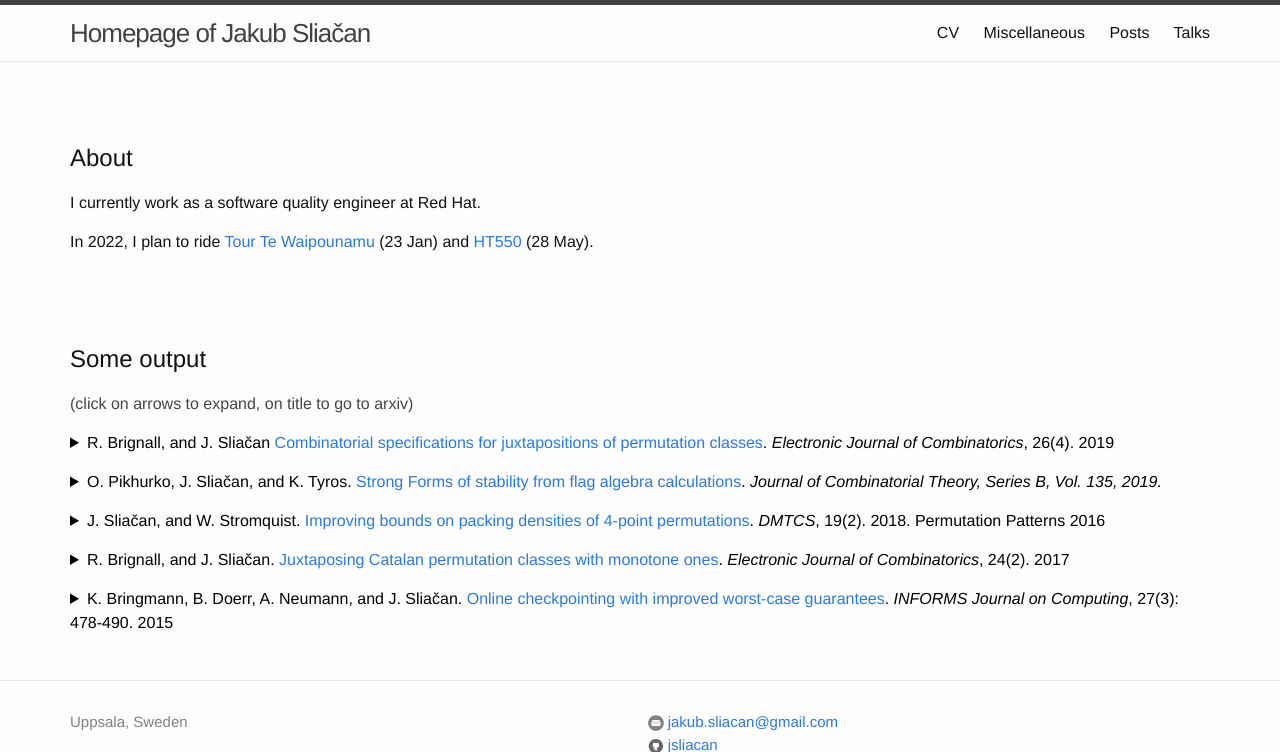
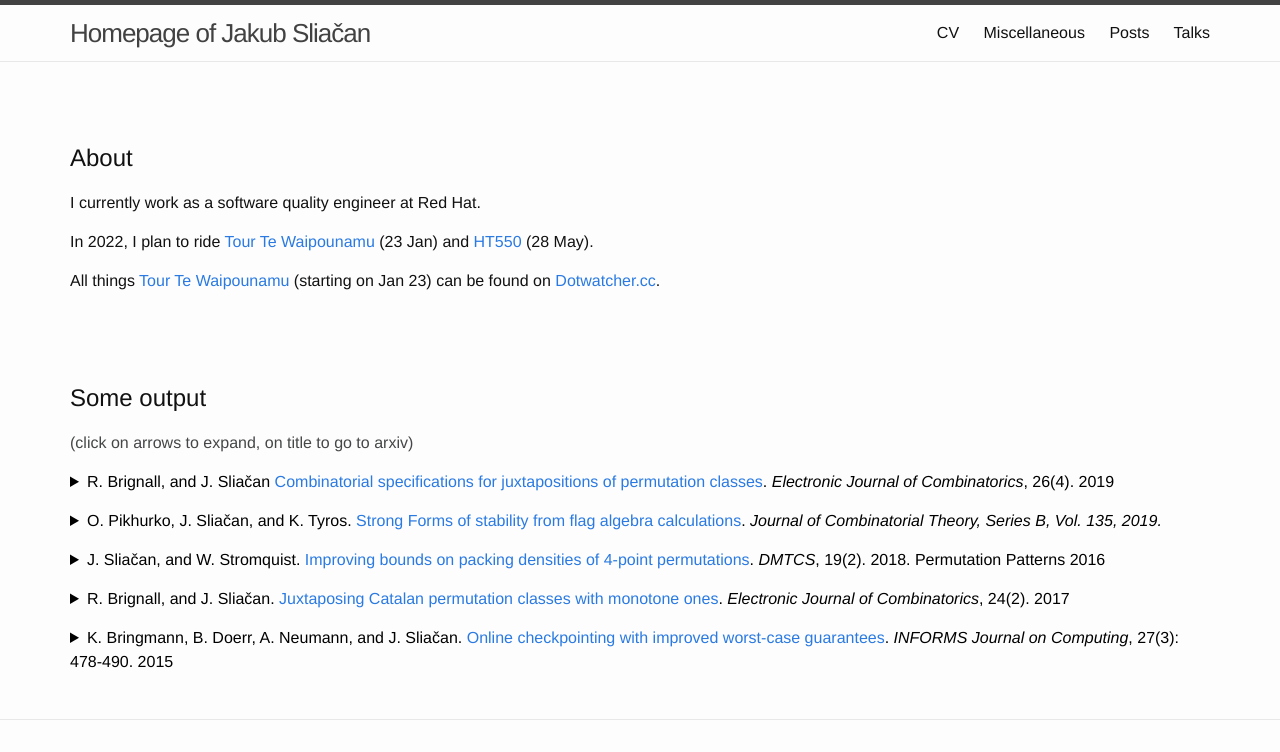
Before and after one commit to jsliacan/jsliacan.github.io, a Jekyll site: the page built from index.html, in a window 1280 px wide, cut to the strip 0-752 px from the top of the page. Built offline with Jekyll 4.4.1, drawn with Linux system fonts in a browser that asks for light colours; formulas are drawn with MathJax 3; comment, search, counter and statistics services are not loaded.

Commit message:
tracking for TTW is up

```diff
--- a/index.html
+++ b/index.html
@@ -27,6 +27,10 @@ MathJax.Hub.Config({
   <p>
     In 2022, I plan to ride <a href="https://www.tourtewaipounamu.co.nz/">Tour Te Waipounamu</a> (23 Jan) and <a
       href="https://highlandtrail550.weebly.com/">HT550</a> (28 May).
+  </p>
+
+    <p>
+    All things <a href="https://www.tourtewaipounamu.co.nz/">Tour Te Waipounamu</a> (starting on Jan 23) can be found on <a href="https://dotwatcher.cc/race/tour-te-waipounamu-2022">Dotwatcher.cc</a>.
   </p>
 
   <br />
```
